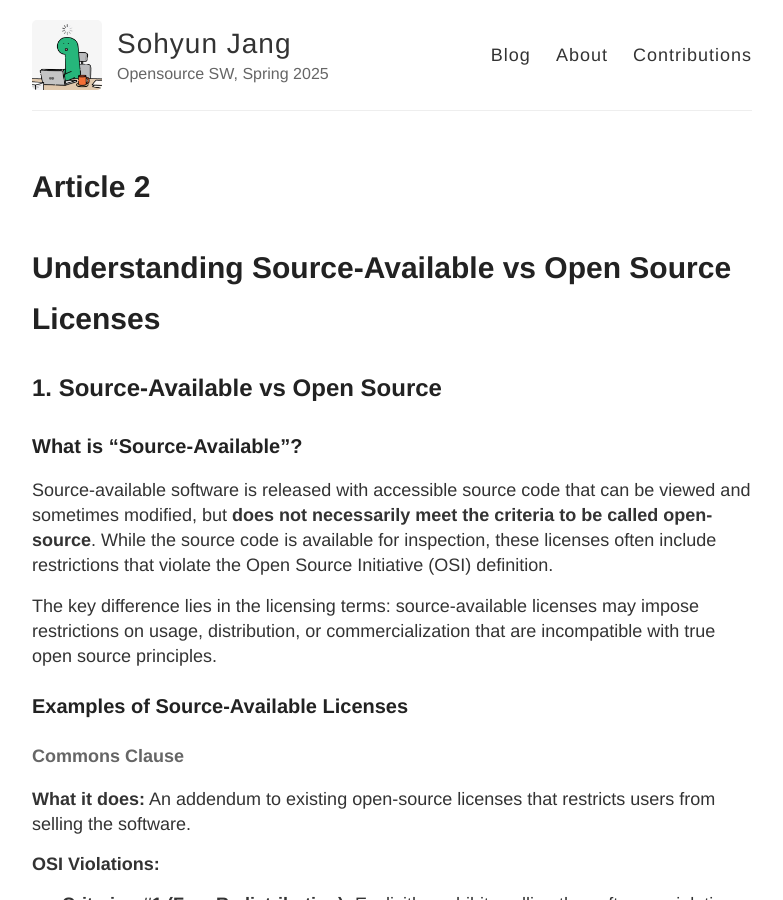
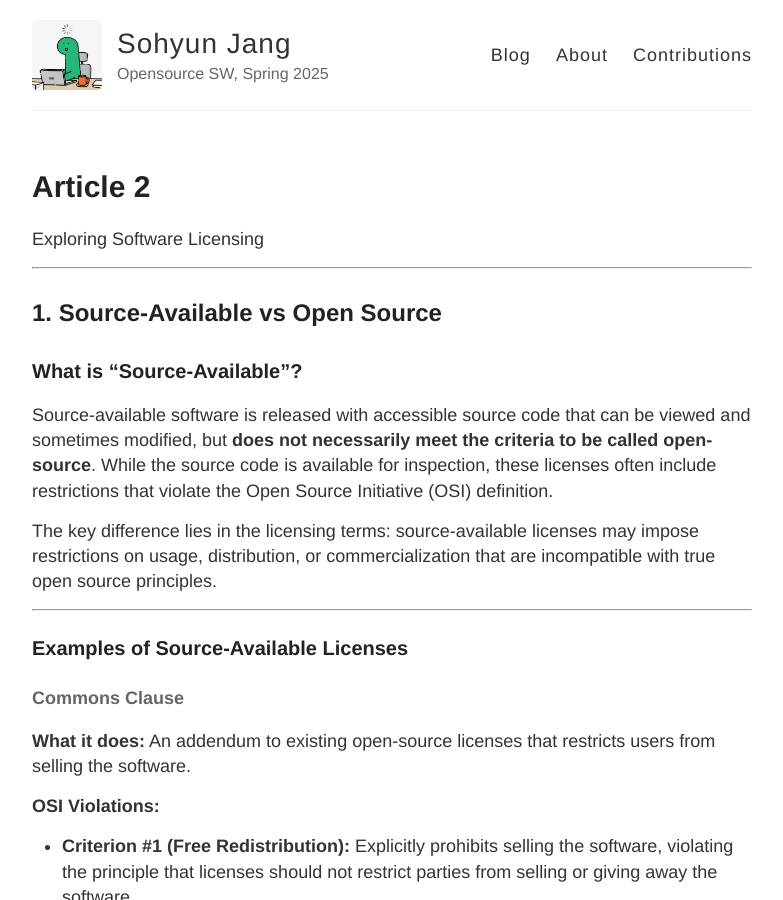
Before and after one commit to IISE-OSS25/Xinaroo-blog, a Jekyll site: the page built from _posts/2025-05-02-Article02.md, in a window 1280 px wide and 900 px high. Shown: the whole window, without its empty margins (248-1031 px from the left). Built offline with Jekyll 4.4.1, drawn with Linux system fonts in a browser that asks for light colours.

Commit message:
article 2 ver.2

```diff
--- a/_posts/2025-05-02-Article02.md
+++ b/_posts/2025-05-02-Article02.md
@@ -3,7 +3,9 @@ layout: post
 title: Article 2
 ---
 
-# Understanding Source-Available vs Open Source Licenses
+Exploring Software Licensing
+
+---
 
 ## 1. Source-Available vs Open Source
 
@@ -12,6 +14,8 @@ title: Article 2
 Source-available software is released with accessible source code that can be viewed and sometimes modified, but **does not necessarily meet the criteria to be called open-source**. While the source code is available for inspection, these licenses often include restrictions that violate the Open Source Initiative (OSI) definition.
 
 The key difference lies in the licensing terms: source-available licenses may impose restrictions on usage, distribution, or commercialization that are incompatible with true open source principles.
+
+---
 
 ### Examples of Source-Available Licenses
 
@@ -22,12 +26,16 @@ The key difference lies in the licensing terms: source-available licenses may im
 - **Criterion #1 (Free Redistribution):** Explicitly prohibits selling the software, violating the principle that licenses should not restrict parties from selling or giving away the software
 - **Criterion #6 (No Discrimination Against Fields of Endeavor):** Restricts commercial use, discriminating against business activities
 
+---
+
 #### Business Source License (BSL)
 **What it does:** Prohibits use of the code in production environments without a commercial license. After a specified time period, the code becomes available under a traditional open-source license.
 
 **OSI Violations:**
 - **Criterion #6 (No Discrimination Against Fields of Endeavor):** Restricts production use, discriminating against commercial deployment
 - **Criterion #1 (Free Redistribution):** Requires commercial licensing for production use, effectively imposing fees for certain usage
+
+---
 
 #### Functional Source License (FSL)
 **What it does:** Prohibits "competing" use of the code to preserve the author's economic rights, but converts to Apache or MIT License after a limited time.
@@ -36,6 +44,8 @@ The key difference lies in the licensing terms: source-available licenses may im
 - **Criterion #6 (No Discrimination Against Fields of Endeavor):** Restricts competitive use, discriminating against specific business models
 - **Criterion #5 (No Discrimination Against Persons or Groups):** Could discriminate against competitors or similar businesses
 
+---
+
 #### GitLab Enterprise Edition License
 **What it does:** Used exclusively for GitLab's commercial offering, making the Enterprise Edition proprietary while maintaining an open-source Community Edition.
 
@@ -43,13 +53,17 @@ The key difference lies in the licensing terms: source-available licenses may im
 - **Multiple criteria:** GitLab openly acknowledges this makes their EE product "proprietary, closed source code"
 - Represents an "open core" model rather than true open source
 
+---
+
 ### Why These Restrictions Matter
 
 These source-available licenses attempt to balance:
+
 - **Developer interests:** Protecting revenue streams and preventing competitors from free-riding
 - **Community benefits:** Allowing code inspection, learning, and some modification
 - **Business models:** Enabling sustainable funding for development
 
+---
 
 ## 2. Artificial Intelligence Software
 
@@ -70,6 +84,8 @@ OpenRAILs (Open & Responsible AI Licenses) represents a new licensing paradigm s
 
 The OpenRAILs approach recognizes that AI models are fundamentally different from traditional software code and therefore require specialized licensing that accounts for their unique capabilities and potential for harm. Examples include BigScience OpenRAIL-M, StableDiffusion's CreativeML OpenRAIL-M, and BigScience BLOOM RAIL v1.0.
 
+---
+
 ### Would OSI judge that license to be "open source"?
 
 **No, the OSI would likely NOT consider OpenRAILs to be "open source"** due to fundamental violations of the Open Source Definition.
@@ -89,6 +105,8 @@ The OpenRAILs approach recognizes that AI models are fundamentally different fro
 - While redistribution is generally allowed, the requirement to maintain use-based restrictions could be seen as limiting the freedom of redistribution
 - The copyleft-style behavioral restrictions may impose additional obligations beyond traditional open source requirements
 
+---
+
 ### The Fundamental Tension
 
 OpenRAILs represents an attempt to solve a real problem: traditional open source licenses were designed for code, not AI models with their unique potential for societal impact. However, this solution comes at the cost of abandoning core open source principles.
```
